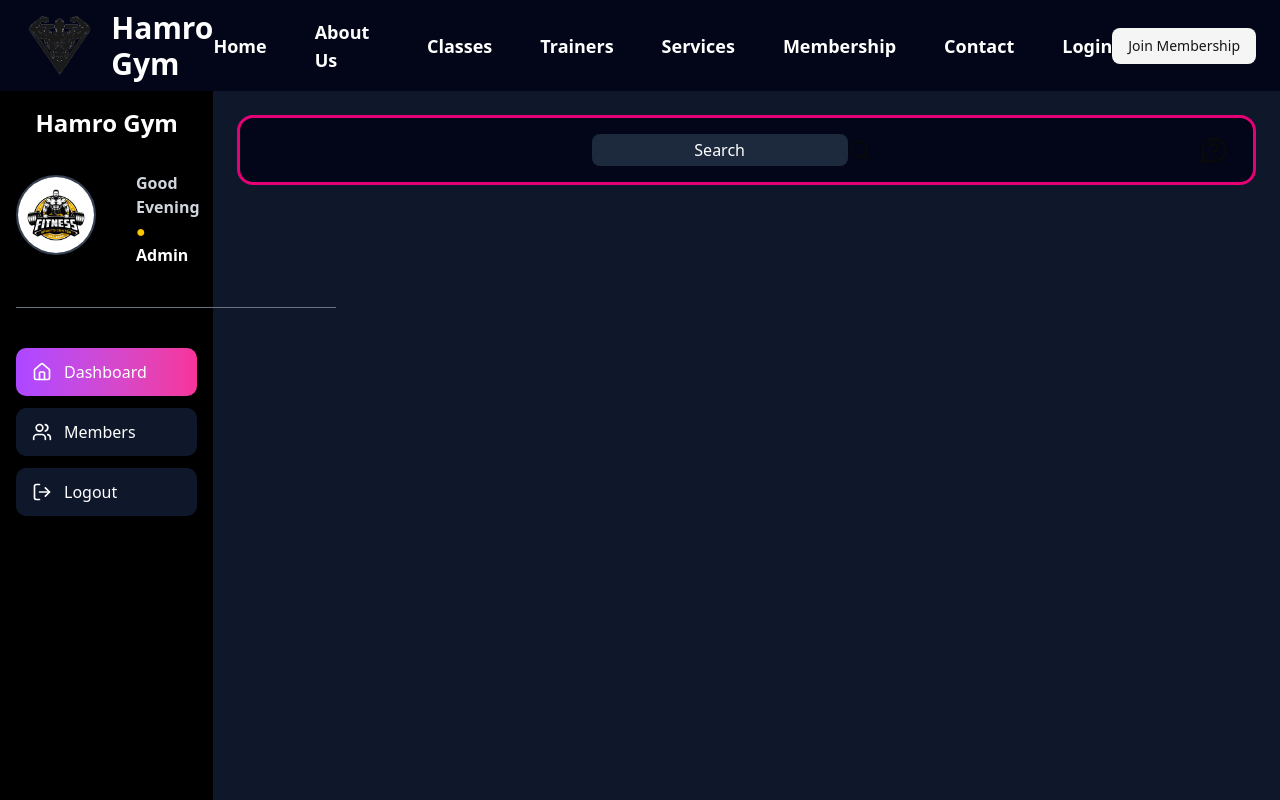
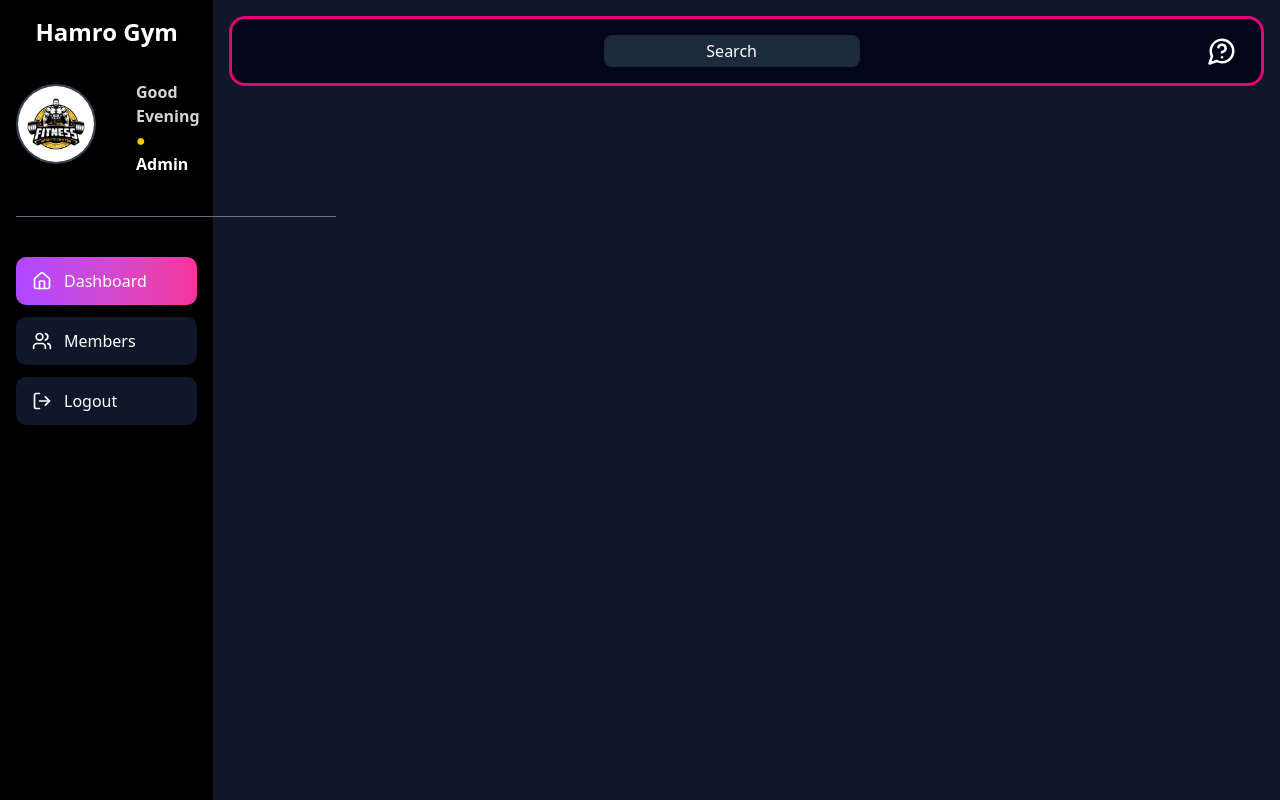
Before and after one commit to razace50/gym-front, a React (Vite) app: page /members in a window 1280 px wide. Shown: the top 800 px of the page. Built offline with nearby package versions, Linux system fonts and the light colour scheme.

Commit message:
navbar for dashboard fixed and member card file added

```diff
--- a/src/App.tsx
+++ b/src/App.tsx
@@ -16,7 +16,7 @@ import Members from "./components/pages/Members";
 
 function App() {
   const location = useLocation();
-  const hideNavAndFooter = location.pathname.startsWith("/dashboard") && location.pathname.startsWith("/members");
+  const hideNavAndFooter = location.pathname.startsWith("/dashboard") || location.pathname.startsWith("/members");
   return (
     <>
     {!hideNavAndFooter && <Navbar />}
--- /dev/null
+++ b/src/components/DashboardComponents/MemberCard.tsx
@@ -0,0 +1,11 @@
+import React from 'react'
+
+interface MemberCardProps{
+FullName: string;
+
+}
+export default function MemberCard() {
+  return (
+    <div>MemberCard</div>
+  )
+}
--- /dev/null
+++ b/src/components/DashboardComponents/Navibar.tsx
@@ -0,0 +1,23 @@
+import React from 'react'
+import {  Menu, MessageCircleQuestionIcon, } from 'lucide-react';
+
+interface NavibarProps{
+  toggleSidebar?: () => void;
+}
+
+export default function Navibar({toggleSidebar}: NavibarProps) {
+  return (
+   <div>
+    {/* Header Bar */}
+    <div className='w-full h-[70px] bg-slate-950 rounded-2xl flex items-center  justify-between px-6 border-[3px] border-pink-600 p-4'>
+        <Menu className='text-white cursor-pointer lg:hidden' size={30}
+        onClick={toggleSidebar}/>
+        <input className='w-64 h-6 bg-slate-800 ml-auto text-center text-white placeholder-white font-2xl rounded-md font-2xl outline-none px-2 py-4'
+            placeholder='Search'/>
+        <MessageCircleQuestionIcon className='text-white ml-auto' size={30}
+        />
+    </div>
+
+   </div>
+  );
+};
--- a/src/components/DashboardComponents/Sidebar.tsx
+++ b/src/components/DashboardComponents/Sidebar.tsx
@@ -40,7 +40,7 @@ const Sidebar: React.FC<SideBarProps> = ({open, setOpen}) => {
         </p>
         <p className="font-semibold">Admin</p></div>
       </div>
-       <hr className="w-80 border-t border-gray-500 my-10" />
+       <hr className="lg:w-80 sm:w-auto border-t border-gray-500 my-10" />
 
       {/* Menu Items */}
       <nav className="flex flex-col gap-3 w-full">
@@ -48,7 +48,7 @@ const Sidebar: React.FC<SideBarProps> = ({open, setOpen}) => {
           <Home size={20} /> Dashboard
         </Link>
 
-        <Link to="/members" className="flex items-center gap-3 w-full px-4 py-3 rounded-lg bg-[#0f172a] hover:bg-[#1e293b] transition">
+        <Link to="/members  " className="flex items-center gap-3 w-full px-4 py-3 rounded-lg bg-[#0f172a] hover:bg-[#1e293b] transition">
           <Users size={20} /> Members
         </Link>
 
--- a/src/components/layouts/DashboardLayout.tsx
+++ b/src/components/layouts/DashboardLayout.tsx
@@ -1,27 +1,25 @@
+// DashboardLayout.tsx
 import React, { useState } from 'react';
 import Sidebar from '../DashboardComponents/Sidebar';
+import Navibar from '../DashboardComponents/Navibar';
 
-interface DashboardLayoutProps {
-  // ✅ ReactElement instead of ReactNode
-  children: React.ReactElement<{ toggleSidebar: () => void }>;
-}
-
-function DashboardLayout({ children }: DashboardLayoutProps) {
+export default function DashboardLayout({ children }: { children: React.ReactNode }) {
   const [sidebarOpen, setSidebarOpen] = useState(false);
 
   const toggleSidebar = () => setSidebarOpen(!sidebarOpen);
 
   return (
     <div className='flex bg-slate-900 justify-center min-h-screen'>
-      {/* Sidebar */}
       <Sidebar open={sidebarOpen} setOpen={setSidebarOpen} />
 
-      {/* Main Content */}
-      <main className='p-6 bg-slate-900 min-h-screen w-5/6'>
-        {React.cloneElement(children, { toggleSidebar })} {/* ✅ fixed spelling + type */}
-      </main>
+      <div className='w-5/6 pt-4'>
+        <div className='px-4 '>{/* ✅ Pass toggleSidebar here */}
+        <Navibar toggleSidebar={toggleSidebar} /></div>
+
+        <main className='px-6  bg-slate-900 min-h-screen'>
+          {children}
+        </main>
+      </div>
     </div>
   );
 }
-
-export default DashboardLayout;
--- a/src/components/pages/Dashboard.tsx
+++ b/src/components/pages/Dashboard.tsx
@@ -1,21 +1,18 @@
 import React from 'react'
 import StatCard from '../DashboardComponents/StatCard';
-import { AlertTriangle, BarChart2, Clock, Menu, MessageCircleQuestionIcon, User, XCircle } from 'lucide-react';
+import { AlertTriangle, BarChart2, Clock,  User, XCircle } from 'lucide-react';
 
-interface DashboardProps{
-  toggleSidebar?: () => void;
-}
-
-export default function Dashboard({toggleSidebar}: DashboardProps) {
+export default function Dashboard() {
   return (
    <div>
     {/* Header Bar */}
-    <div className='w-full h-[70px] bg-slate-950 rounded-2xl flex items-center  justify-between px-6 border-[3px] border-pink-600 p-4'>
+    {/* <div className='w-full h-[70px] bg-slate-950 rounded-2xl flex items-center  justify-between px-6 border-[3px] border-pink-600 p-4'>
         <Menu className='text-white cursor-pointer lg:hidden' size={30}
         onClick={toggleSidebar}/>
         <MessageCircleQuestionIcon className='text-white ml-auto' size={30}
         />
-    </div>
+    </div> */}
+
      <div className='grid grid-cols-1 sm:grid-cols-2 lg:grid-cols-3 gap-6 p-6 '>
         <StatCard title='Joined Members' value={120} icon={<User size={40}/>} color='text-green-600'/>
         <StatCard title='Monthly Joined' value={15} icon={<BarChart2 className='border-[4px] border-black rounded-lg' size={40}/>} color='text-purple-800'/>
--- a/src/components/pages/Members.tsx
+++ b/src/components/pages/Members.tsx
@@ -1,18 +1,9 @@
-import { MessageCircleQuestionIcon, Search } from 'lucide-react'
 import React from 'react'
-
+import StatCard from '../DashboardComponents/StatCard'
 export default function Members() {
   return (
     <div>
-        <div className='w-full h-[70px] bg-slate-950 rounded-2xl flex items-center  justify-between px-6 border-[3px] border-pink-600 p-4'>
-            <input className='w-64 h-6 bg-slate-800 ml-auto text-center text-white placeholder-white font-2xl rounded-md font-2xl outline-none px-2 py-4'
-            placeholder='Search'/>
 
-            <Search />
-
-        <MessageCircleQuestionIcon className='ml-auto' size={30}
-        />
-        </div>
     </div>
   )
 };
```
